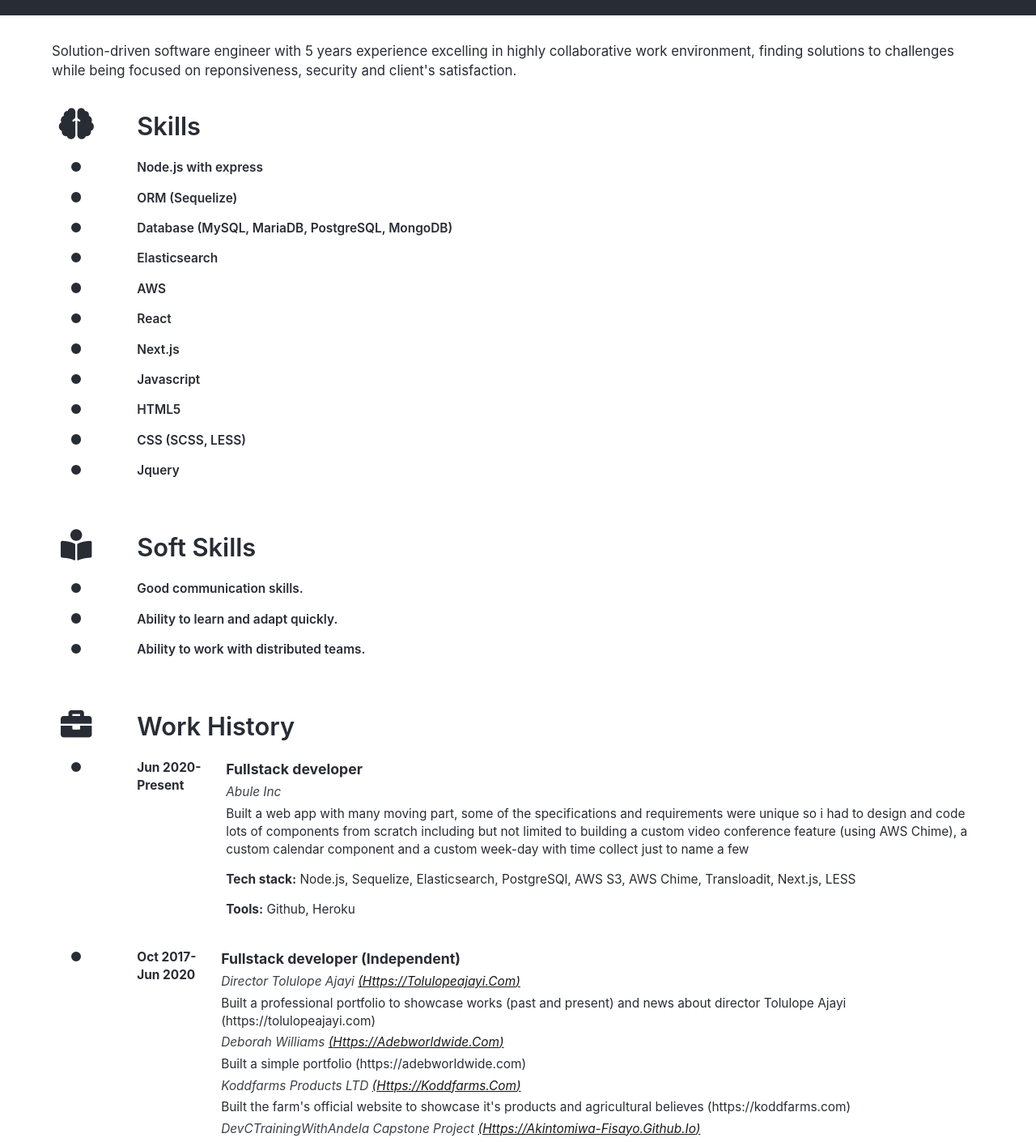
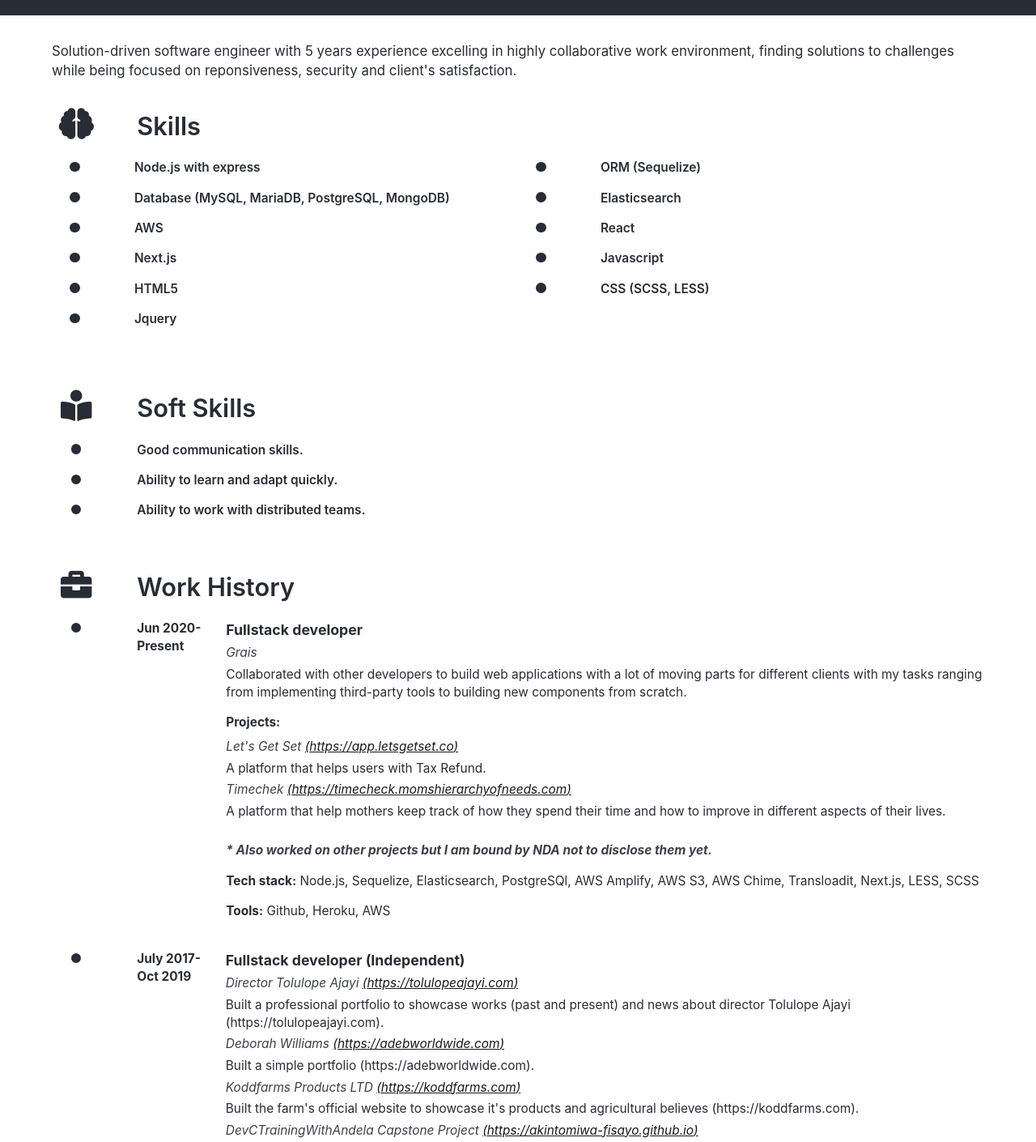
Before and after one commit to akintomiwa-fisayo/resume_builder, a React (Create React App) app: page / in a window 1280 px wide. Shown: the part 240-1650 px from the top of the page at 81% size. Built offline with nearby package versions, Linux system fonts and the light colour scheme.

Commit message:
add details

```diff
--- a/src/App.css
+++ b/src/App.css
@@ -74,6 +74,10 @@
 #App #main .detail-group .detail-header .icon {
   font-size: 3vw;
 }
+#App #main .detail-group .details {
+  display: grid;
+  grid-template-columns: 1fr 1fr;
+}
 #App #main .detail-group .detail .icon {
   display: inline-flex;
   min-width: 0.8em;
@@ -140,7 +144,9 @@
   display: block;
   opacity: 0.9;
   margin: 0.3em 0;
-  text-transform: capitalize;
+}
+#App #main .detail-group .work > :nth-child(2) .infos .projects {
+  margin-top: -0.5em;
 }
 #App #main .detail-group .education {
   margin-bottom: 1.4em;
--- a/src/App.js
+++ b/src/App.js
@@ -61,7 +61,7 @@ class App extends React.Component {
           rate: 4,
         },
       ],
-      softSkills:[
+      softSkills: [
         "Good communication skills.",
         "Ability to learn and adapt quickly.",
         "Ability to work with distributed teams.",
@@ -72,62 +72,62 @@ class App extends React.Component {
           from: 'Jun 2020',
           to: 'present',
           company: [{
-            name: 'Abule Inc',
-            description: 'Built a web app with many moving part, some of the specifications and requirements were unique so i had to design and code lots of components from scratch including but not limited to building a custom video conference feature (using AWS Chime), a custom calendar component and a custom week-day with time collect just to name a few   ',
+            name: 'Grais',
+            description: 'Collaborated with other developers to build web applications with a lot of moving parts for different clients with my tasks ranging from implementing third-party tools to building new components from scratch.',
             city: '',
             state: '',
           }],
-          techStack: "Node.js, Sequelize, Elasticsearch, PostgreSQl, AWS S3, AWS Chime, Transloadit, Next.js, LESS",
-          tools:"Github, Heroku"
+          projects: <>
+            <i className="company">Let's Get Set  <a href={"https://app.letsgetset.co"}>({"https://app.letsgetset.co"})</a></i>
+            <span>A platform that helps users with Tax Refund.</span>
+            <i className="company">Timechek  <a href={"https://timecheck.momshierarchyofneeds.com"}>({"https://timecheck.momshierarchyofneeds.com"})</a></i>
+            <span>A platform that help mothers keep track of how they spend their time and how to improve in different aspects  of their lives.</span>
+            <br></br>
+            <br></br>
+            <i className="company"><b>* Also worked on other projects but I am bound by NDA not to disclose them yet.</b></i>
+          </>,
+          techStack: "Node.js, Sequelize, Elasticsearch, PostgreSQl, AWS Amplify, AWS S3, AWS Chime, Transloadit, Next.js, LESS, SCSS",
+          tools: "Github, Heroku,  AWS",
+
         },
         {
           position: 'fullstack developer (Independent)',
-          description: 'Built websites for bussinesses and people according to their requirements and helped companies complete a couple of projects whenever they needed an extra hand',
-          from: 'oct 2017',
-          to: 'Jun 2020',
+          description: 'Built websites for bussinesses and people according to their requirements and helped companies complete a couple of projects whenever they needed an extra hand.',
+          from: 'July 2017',
+          to: 'Oct 2019',
           company: [
             {
               name: 'Director Tolulope Ajayi',
               link: "https://tolulopeajayi.com",
-              description: 'Built a professional portfolio to showcase works (past and present) and news about director Tolulope Ajayi (https://tolulopeajayi.com)',
+              description: 'Built a professional portfolio to showcase works (past and present) and news about director Tolulope Ajayi (https://tolulopeajayi.com).',
               city: '',
               state: '',
             },
             {
               name: 'Deborah Williams',
               link: "https://adebworldwide.com",
-              description: 'Built a simple portfolio (https://adebworldwide.com)',
+              description: 'Built a simple portfolio (https://adebworldwide.com).',
               city: '',
               state: '',
             },
             {
               name: 'Koddfarms Products LTD',
               link: "https://koddfarms.com",
-              description: 'Built the farm\'s official website to showcase it\'s products and agricultural believes (https://koddfarms.com)',
+              description: 'Built the farm\'s official website to showcase it\'s products and agricultural believes (https://koddfarms.com).',
               city: '',
               state: '',
             },
             {
               name: 'DevCTrainingWithAndela Capstone Project',
-              description: 'Built a web application for a company that allows its employees to share gif and video posts, comment on posts, report posts and comments and also allows admin users to create a new employee and attend to reports submitted by employees (https://akintomiwa-fisayo.github.io/)',
+              description: 'Built a web application for a company that allows its employees to share gif and video posts, comment on posts, report posts and comments and also allows admin users to create a new employee and attend to reports submitted by employees (https://akintomiwa-fisayo.github.io/).',
               link: "https://akintomiwa-fisayo.github.io",
               city: '',
               state: '',
             },
           ],
           techStack: "Node.js, Sequelize, MySQL, MariaDB, PostgreSQL, MongoDB, React, Next.js, SCSS, LESS, HTML5, Javascript, Jquery",
-          tools:"Github, Heroku"
+          tools: "Github, Heroku"
         },
-      ],
-      educations: [
-       /*  {
-          from: 'jun 2010',
-          to: 'sep 2014',
-          type: 'High School Diploma',
-          institute: 'tomia community secondary school',
-          city: 'kola',
-          state: 'lagos',
-        }, */
       ],
       certificates: [
         {
@@ -217,7 +217,7 @@ class App extends React.Component {
 
   render() {
     const { state } = this;
-    const { skills ,works,educations,certificates,softSkills} = state;
+    const { skills, works, certificates, softSkills } = state;
 
     const skillsJSX = [];
     skills.forEach((skill) => {
@@ -288,39 +288,24 @@ class App extends React.Component {
             <div className="infos">
               <div className="position">{ucFirst(work.position)}</div>
               <div>
-                {company.map((comp)=>{
+                {company.map((comp) => {
                   return <div>
-                    <i className="company">{ucFirst(comp.name)} {comp.link ?  <a href={comp.link}>({comp.link})</a>: ""}</i>
+                    <i className="company">{ucFirst(comp.name)} {comp.link ? <a href={comp.link}>({comp.link})</a> : ""}</i>
                     <span>{comp.description}</span>
-                    </div>
+                  </div>
 
                 })}
               </div>
               {/* <span>{ucFirst(work.description)}</span> */}
+              {work.projects && <>
+                <p><b>Projects:</b></p>
+                <div className='projects'>
+                  {work.projects}
+                </div>
+              </>
+              }
               <p><b>Tech stack:</b> {work.techStack}</p>
               <p><b>Tools:</b> {work.tools}</p>
-            </div>
-          </div>
-        </div>
-        ,
-      );
-    });
-
-    const educationsJSX = [];
-    educations.forEach((education) => {
-      educationsJSX.push(
-        <div className="education detail">
-          <div>
-            <span className="icon" />
-          </div>
-          <div>
-            <div className="date">
-              <div>{`${ucFirst(education.from)}-`}</div>
-              <div>{ucFirst(education.to)}</div>
-            </div>
-            <div className="infos">
-              <div className="type">{ucFirst(education.type)}</div>
-              <i className="institute">{`${education.institute}, ${education.city}, ${education.state}`}</i>
             </div>
           </div>
         </div>
@@ -356,15 +341,15 @@ class App extends React.Component {
           <div id="bullets">
             <p className="bullet">
               <span>E-mail</span>
-              <span><a href={"mailto:"+state.email} style={{color: "white"}}>{ucFirst(state.email)}</a></span>
+              <span><a href={"mailto:" + state.email} style={{ color: "white" }}>{ucFirst(state.email)}</a></span>
             </p>
             <p className="bullet">
               <span>Phone No</span>
-              <span><a href={"tel:"+state.phoneNumber} style={{color: "white"}}>{ucFirst(state.phoneNumber)}</a></span>
+              <span><a href={"tel:" + state.phoneNumber} style={{ color: "white" }}>{ucFirst(state.phoneNumber)}</a></span>
             </p>
             <p className="bullet">
               <span>LinkedIn</span>
-              <span><a href={state.linkedIn} style={{color: "white"}}>{ucFirst(state.name)}</a></span>
+              <span><a href={state.linkedIn} style={{ color: "white" }}>{ucFirst(state.name)}</a></span>
             </p>
           </div>
         </header>
@@ -378,7 +363,9 @@ class App extends React.Component {
               </span>
               <span>Skills</span>
             </div>
-            {skillsJSX}
+            <div className='details'>
+              {skillsJSX}
+            </div>
           </div>
 
           <div className="detail-group">
@@ -401,16 +388,6 @@ class App extends React.Component {
             {worksJSX}
           </div>
 
-         {/*  <div className="detail-group">
-            <div className="detail-header">
-              <span>
-                <span className="icon fas fa-graduation-cap" />
-              </span>
-              <span>Education</span>
-            </div>
-            {educationsJSX}
-          </div> */}
-
           <div className="detail-group">
             <div className="detail-header">
               <span>
--- a/src/App.less
+++ b/src/App.less
@@ -95,6 +95,11 @@
         }
       }
 
+      .details {
+        display: grid;
+        grid-template-columns: 1fr 1fr;
+      }
+
       .detail {
         // padding: 0 @pagePadding;
 
@@ -179,7 +184,11 @@
               display: block;
               opacity: .9;
               margin: .3em 0;
-              text-transform: capitalize;
+              // text-transform: capitalize;
+            }
+
+            .projects {
+              margin-top: -.5em;
             }
 
           }
```
